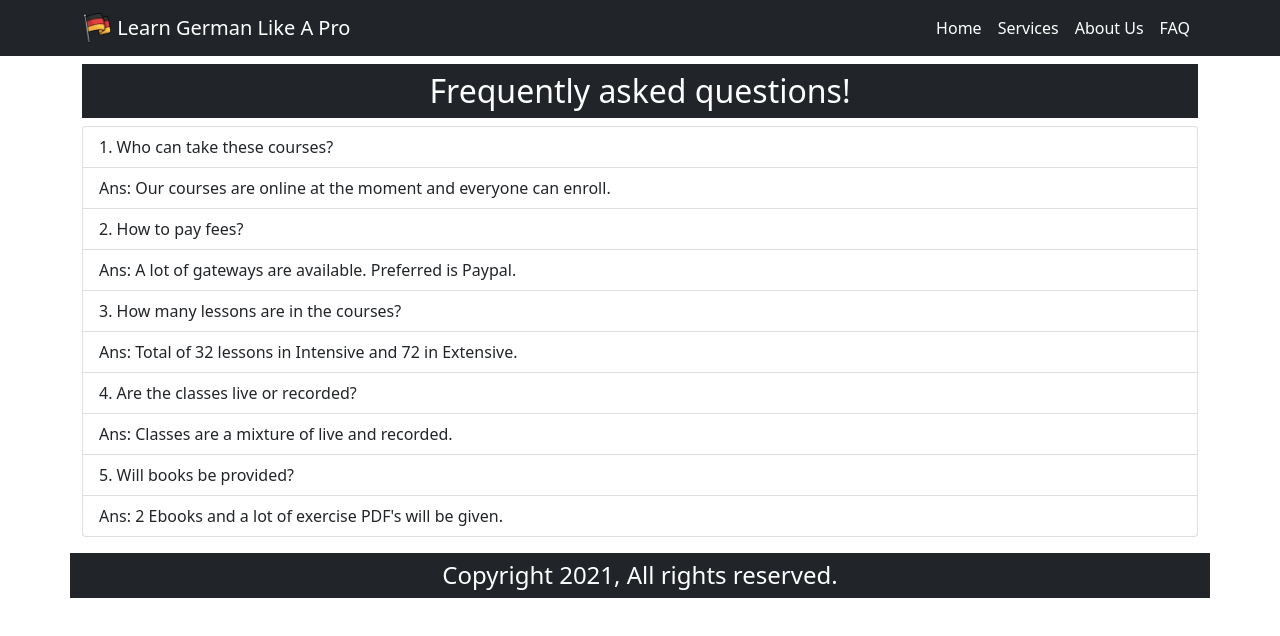
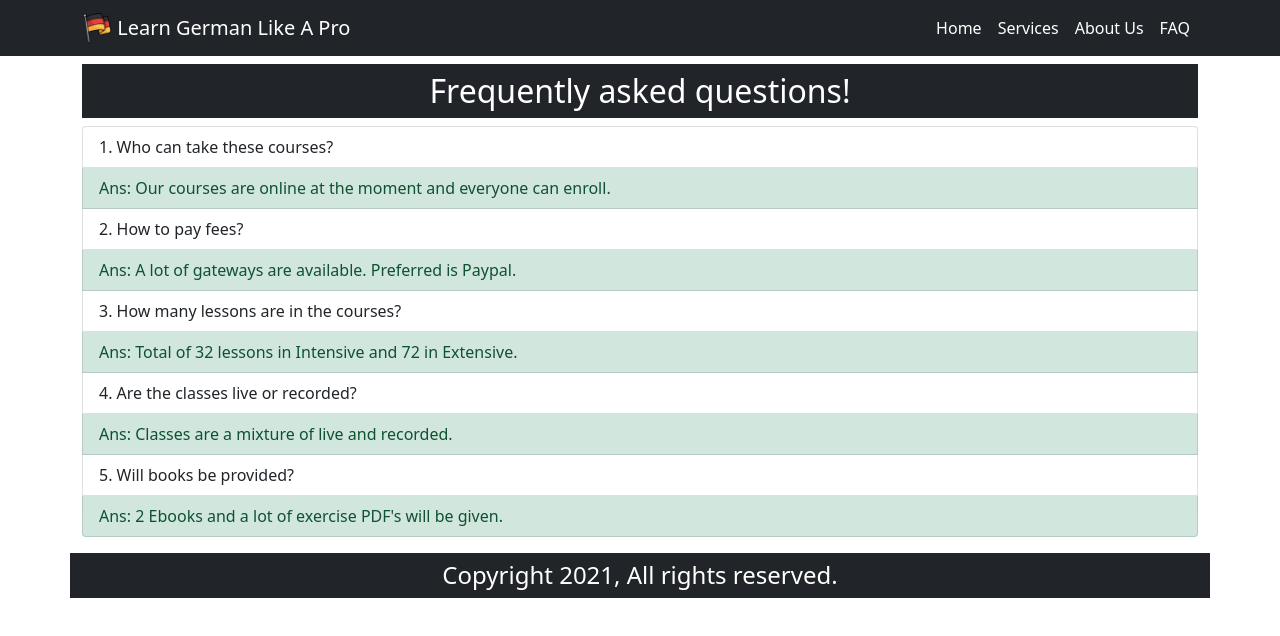
Before and after one commit to Psyche47/Learn-German-Like-A-Pro-React-Router-Practice, a React (Create React App) app: page /faq in a window 1280 px wide. Shown: the top 636 px of the page. Built offline with nearby package versions, Linux system fonts and the light colour scheme.

Commit message:
FAQ updated

```diff
--- a/src/Components/FAQ/FAQ.js
+++ b/src/Components/FAQ/FAQ.js
@@ -9,23 +9,23 @@ const FAQ = () => {
       </h2>
       <ListGroup>
         <ListGroup.Item>1. Who can take these courses?</ListGroup.Item>
-        <ListGroup.Item>
+        <ListGroup.Item variant="success">
           Ans: Our courses are online at the moment and everyone can enroll.
         </ListGroup.Item>
         <ListGroup.Item>2. How to pay fees?</ListGroup.Item>
-        <ListGroup.Item>
+        <ListGroup.Item variant="success">
           Ans: A lot of gateways are available. Preferred is Paypal.
         </ListGroup.Item>
         <ListGroup.Item>3. How many lessons are in the courses?</ListGroup.Item>
-        <ListGroup.Item>
+        <ListGroup.Item variant="success">
           Ans: Total of 32 lessons in Intensive and 72 in Extensive.
         </ListGroup.Item>
         <ListGroup.Item>4. Are the classes live or recorded?</ListGroup.Item>
-        <ListGroup.Item>
+        <ListGroup.Item variant="success">
           Ans: Classes are a mixture of live and recorded.
         </ListGroup.Item>
         <ListGroup.Item>5. Will books be provided?</ListGroup.Item>
-        <ListGroup.Item>
+        <ListGroup.Item variant="success">
           Ans: 2 Ebooks and a lot of exercise PDF's will be given.
         </ListGroup.Item>
       </ListGroup>
```
